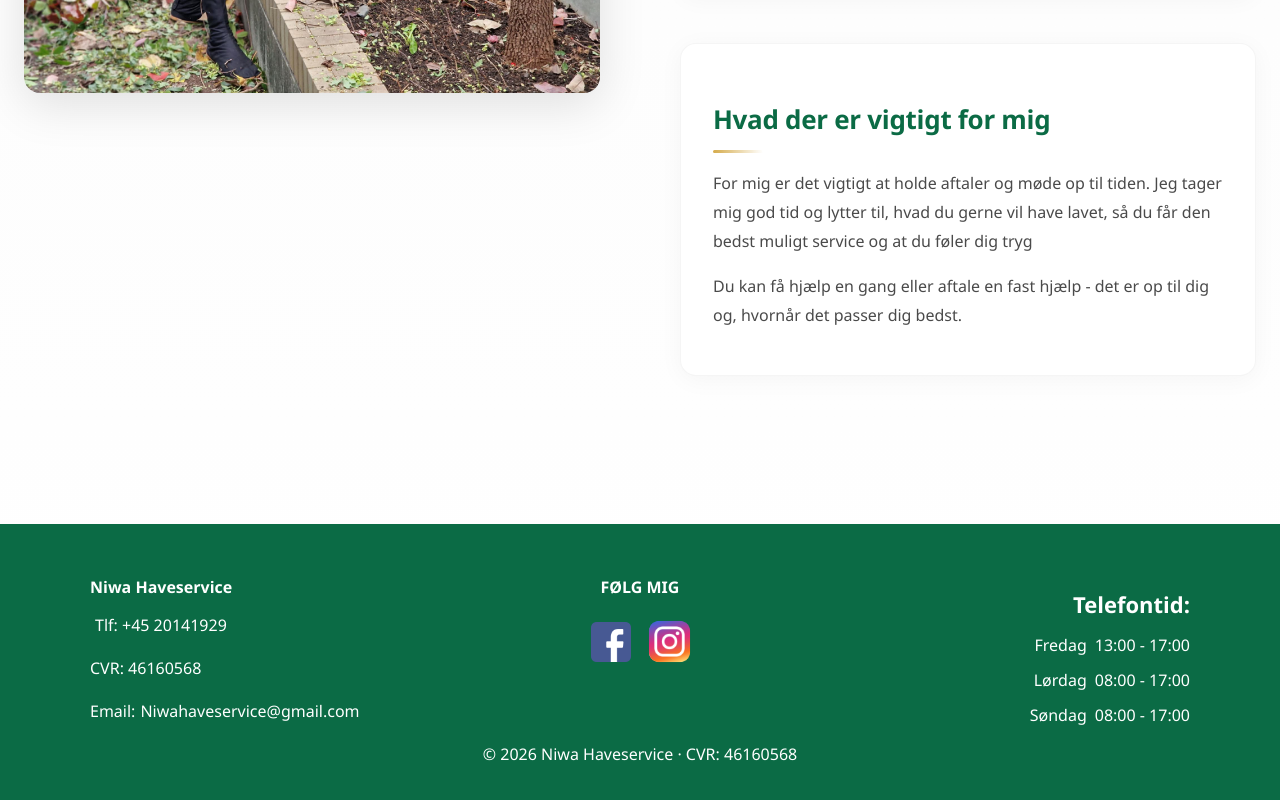
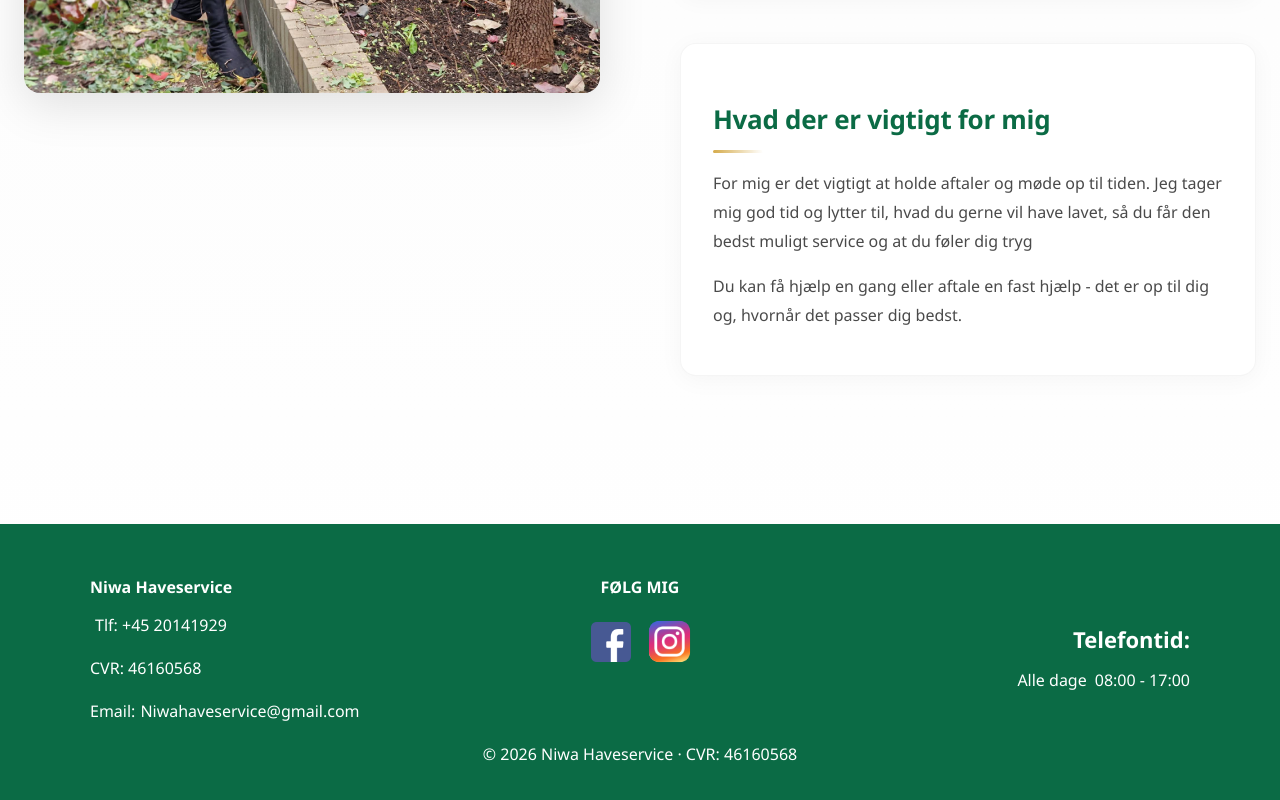
Before and after one commit to LilyWolfy1302/website, a React (Vite) app: page /#/ in a window 1280 px wide. Shown: the part 1292-2092 px from the top of the page. Built offline with nearby package versions, Linux system fonts and the light colour scheme.

Commit message:
ændring af tid

```diff
--- a/src/config.js
+++ b/src/config.js
@@ -11,7 +11,5 @@ export const socialLinks = [
 
 
 export const servicesTimes = [
-  {dag: "Fredag", tid: "13:00 - 17:00"},
-  {dag: "Lørdag", tid: "08:00 - 17:00"},
-  {dag: "Søndag", tid: "08:00 - 17:00"},
+  {dag: "Alle dage", tid: "08:00 - 17:00"},
 ]
```
